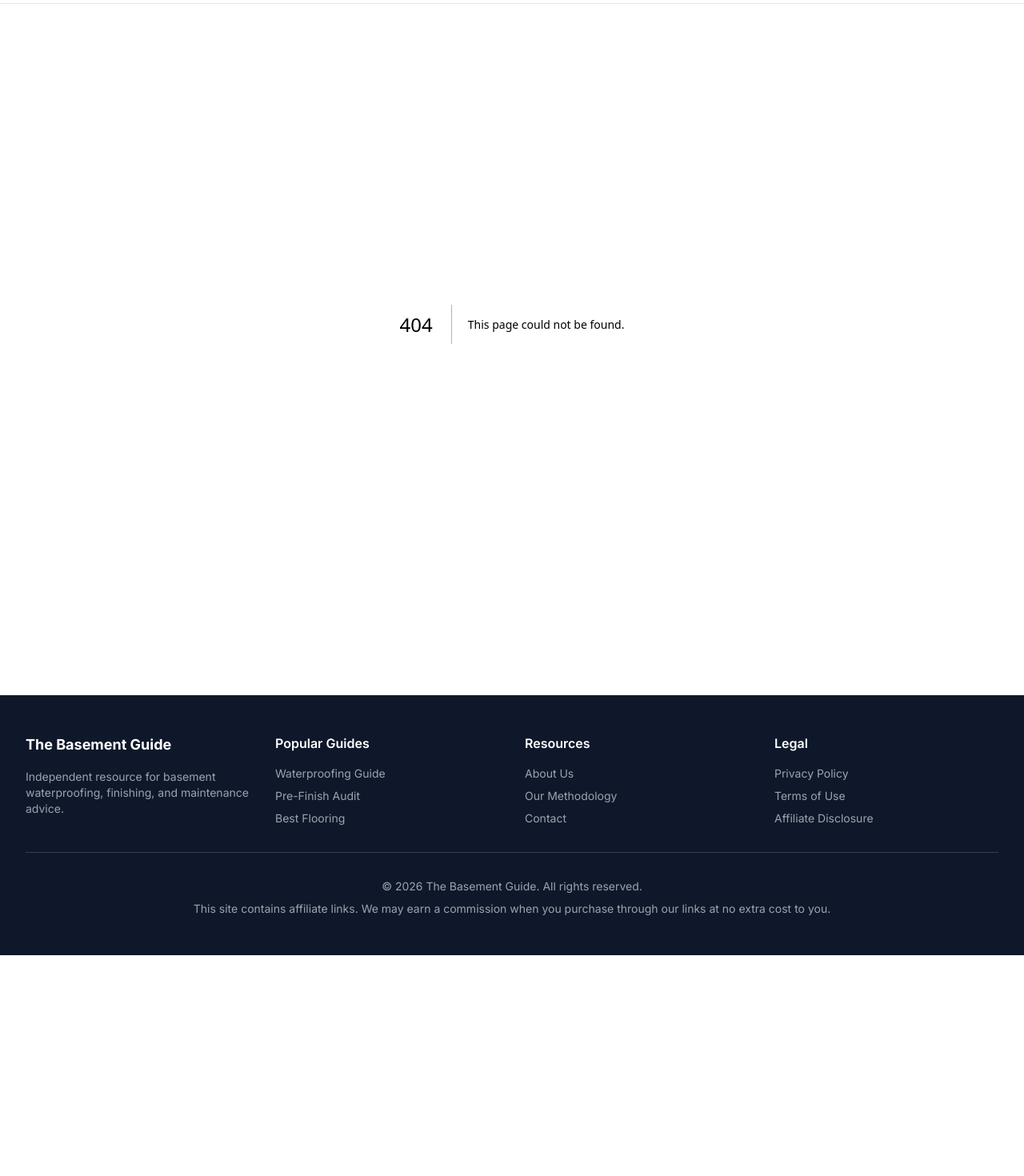
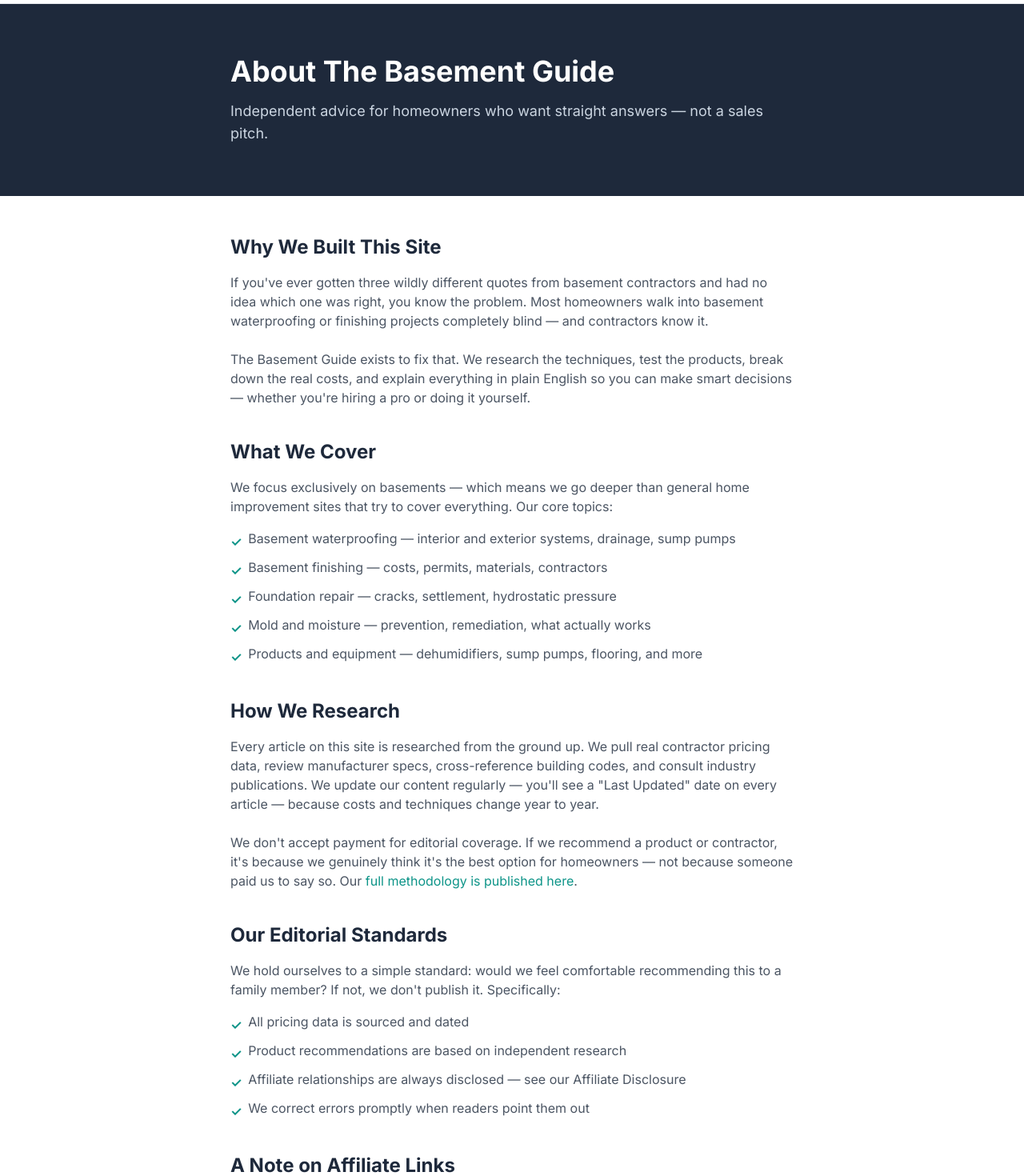
Before and after one commit to thebasementguide2026/basement-guide, a Next.js app: page /about in a window 1280 px wide. Before the commit this address had no page. Shown: the part 60-1530 px from the top of the page at 80% size. Before the commit the page ends 1254 px from the top, so only its background shows below. Built offline with nearby package versions, Linux system fonts and the light colour scheme.

Commit message:
Create page.tsx
adding about page

```diff
--- /dev/null
+++ b/app/about/page.tsx
@@ -0,0 +1,102 @@
+import Link from 'next/link'
+import type { Metadata } from 'next'
+
+export const metadata: Metadata = {
+  title: 'About The Basement Guide | Expert Waterproofing Advice',
+  description: 'The Basement Guide is an independent resource helping homeowners understand basement waterproofing, finishing, and maintenance. Learn about our mission and methodology.',
+}
+
+export default function AboutPage() {
+  return (
+    <div className="bg-white">
+      {/* Hero */}
+      <section className="bg-slate-800 text-white py-16">
+        <div className="container-custom max-w-3xl">
+          <h1 className="text-4xl font-bold mb-4">About The Basement Guide</h1>
+          <p className="text-slate-300 text-lg">
+            Independent advice for homeowners who want straight answers — not a sales pitch.
+          </p>
+        </div>
+      </section>
+
+      {/* Main Content */}
+      <section className="py-12">
+        <div className="container-custom max-w-3xl">
+
+          <div className="prose prose-lg max-w-none">
+
+            <h2 className="text-2xl font-bold text-slate-800 mb-4">Why We Built This Site</h2>
+            <p className="text-gray-600 mb-6">
+              If you've ever gotten three wildly different quotes from basement contractors and had no idea which one was right, you know the problem. Most homeowners walk into basement waterproofing or finishing projects completely blind — and contractors know it.
+            </p>
+            <p className="text-gray-600 mb-6">
+              The Basement Guide exists to fix that. We research the techniques, test the products, break down the real costs, and explain everything in plain English so you can make smart decisions — whether you're hiring a pro or doing it yourself.
+            </p>
+
+            <h2 className="text-2xl font-bold text-slate-800 mb-4 mt-10">What We Cover</h2>
+            <p className="text-gray-600 mb-4">We focus exclusively on basements — which means we go deeper than general home improvement sites that try to cover everything. Our core topics:</p>
+            <ul className="space-y-2 mb-6">
+              {[
+                'Basement waterproofing — interior and exterior systems, drainage, sump pumps',
+                'Basement finishing — costs, permits, materials, contractors',
+                'Foundation repair — cracks, settlement, hydrostatic pressure',
+                'Mold and moisture — prevention, remediation, what actually works',
+                'Products and equipment — dehumidifiers, sump pumps, flooring, and more',
+              ].map((item) => (
+                <li key={item} className="flex items-start gap-2 text-gray-600">
+                  <span className="text-teal-600 font-bold mt-1">✓</span>
+                  <span>{item}</span>
+                </li>
+              ))}
+            </ul>
+
+            <h2 className="text-2xl font-bold text-slate-800 mb-4 mt-10">How We Research</h2>
+            <p className="text-gray-600 mb-6">
+              Every article on this site is researched from the ground up. We pull real contractor pricing data, review manufacturer specs, cross-reference building codes, and consult industry publications. We update our content regularly — you'll see a "Last Updated" date on every article — because costs and techniques change year to year.
+            </p>
+            <p className="text-gray-600 mb-6">
+              We don't accept payment for editorial coverage. If we recommend a product or contractor, it's because we genuinely think it's the best option for homeowners — not because someone paid us to say so. Our <Link href="/methodology" className="text-teal-600 hover:underline">full methodology is published here</Link>.
+            </p>
+
+            <h2 className="text-2xl font-bold text-slate-800 mb-4 mt-10">Our Editorial Standards</h2>
+            <p className="text-gray-600 mb-4">We hold ourselves to a simple standard: would we feel comfortable recommending this to a family member? If not, we don't publish it. Specifically:</p>
+            <ul className="space-y-2 mb-6">
+              {[
+                'All pricing data is sourced and dated',
+                'Product recommendations are based on independent research',
+                'Affiliate relationships are always disclosed — see our Affiliate Disclosure',
+                'We correct errors promptly when readers point them out',
+              ].map((item) => (
+                <li key={item} className="flex items-start gap-2 text-gray-600">
+                  <span className="text-teal-600 font-bold mt-1">✓</span>
+                  <span>{item}</span>
+                </li>
+              ))}
+            </ul>
+
+            <h2 className="text-2xl font-bold text-slate-800 mb-4 mt-10">A Note on Affiliate Links</h2>
+            <p className="text-gray-600 mb-6">
+              Some links on this site are affiliate links, meaning we earn a small commission if you purchase through them — at no extra cost to you. This is how we keep the lights on and keep our content free. We only link to products we'd actually recommend. Read our full <Link href="/affiliate-disclosure" className="text-teal-600 hover:underline">Affiliate Disclosure here</Link>.
+            </p>
+
+            <h2 className="text-2xl font-bold text-slate-800 mb-4 mt-10">Get in Touch</h2>
+            <p className="text-gray-600 mb-6">
+              Have a question about your basement? Spotted an error in one of our articles? Want to work with us? We'd love to hear from you. <Link href="/contact" className="text-teal-600 hover:underline">Reach out on our contact page</Link>.
+            </p>
+
+          </div>
+
+          {/* CTA */}
+          <div className="mt-12 bg-teal-50 border border-teal-200 rounded-xl p-8 text-center">
+            <h3 className="text-xl font-bold text-slate-800 mb-2">Ready to Fix Your Basement?</h3>
+            <p className="text-gray-600 mb-4">Compare free quotes from vetted local contractors. No obligation.</p>
+            <Link href="/#get-quotes" className="inline-block bg-teal-600 text-white px-6 py-3 rounded-lg font-semibold hover:bg-teal-700 transition-colors">
+              Get Free Quotes →
+            </Link>
+          </div>
+
+        </div>
+      </section>
+    </div>
+  )
+}
```
